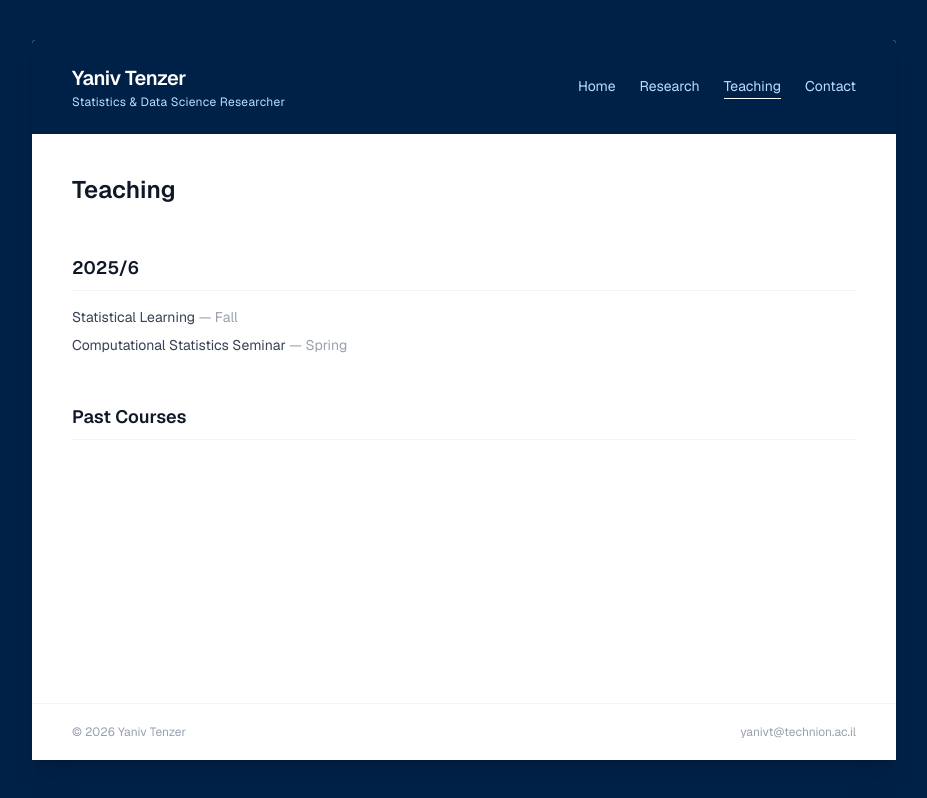
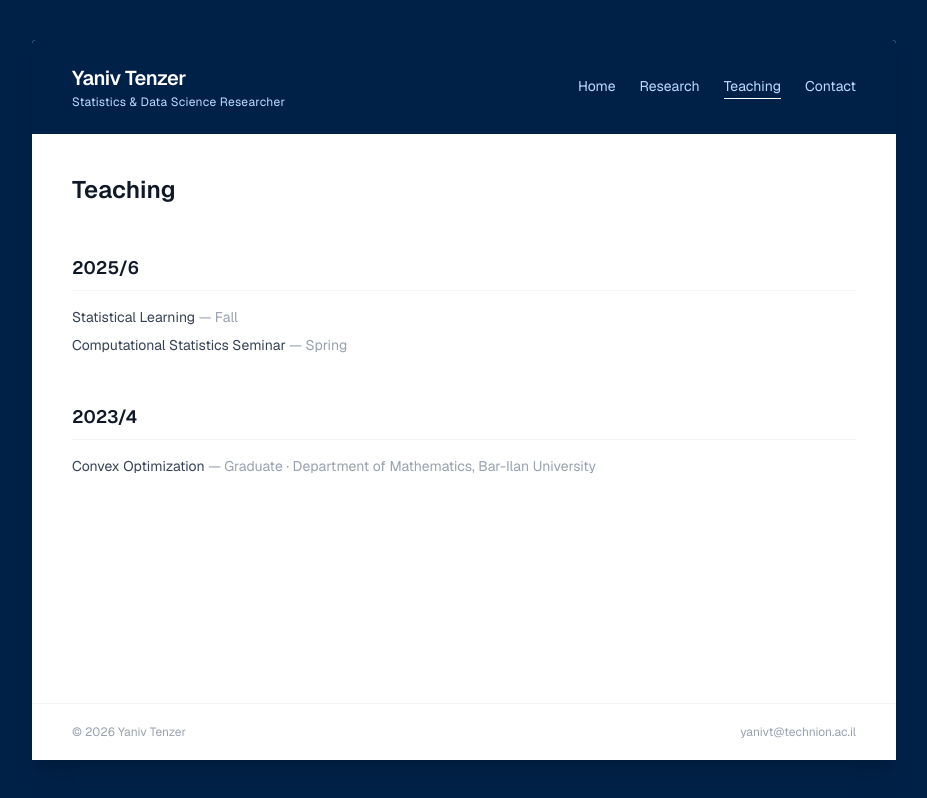
Before and after one commit to yaniv-tenzer/personal-website, a Next.js app: page /teaching in a window 1280 px wide. Shown: the whole page, without its empty margins (176-1103 px from the left). Built offline with nearby package versions, Linux system fonts and the light colour scheme.

Commit message:
editing teaching tab

```diff
--- a/app/teaching/page.tsx
+++ b/app/teaching/page.tsx
@@ -23,10 +23,10 @@ export default function Teaching() {
 
       <section className="space-y-4">
         <h2 className="text-lg font-semibold text-gray-900 border-b border-gray-100 pb-2">
-          Past Courses
+          2023/4
         </h2>
         <ul className="space-y-2 text-gray-700 text-sm">
-          {/* Add past courses here */}
+          <li>Convex Optimization <span className="text-gray-400">— Graduate · Department of Mathematics, Bar-Ilan University</span></li>
         </ul>
       </section>
     </div>
```
Also changed, not shown: 1 other file (tests, documents, lock files or other folders).
